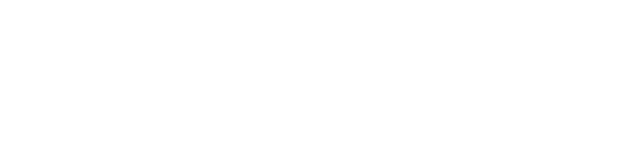
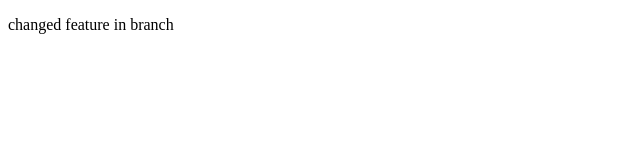
Before and after one commit to sidhantarya/day2new, a plain HTML site: page index.html in a window 1280 px wide. Shown: the whole page, without its empty margins (0-640 px from the left). Drawn offline with Linux system fonts and the light colour scheme.

Commit message:
change in feature branch

```diff
--- a/index.html
+++ b/index.html
@@ -5,5 +5,7 @@
     <meta name="viewport" content="width=device-width, initial-scale=1.0" />
     <title>Day2repo</title>
   </head>
-  <body></body>
+  <body>
+    <p>changed feature in branch</p>
+  </body>
 </html>
```
